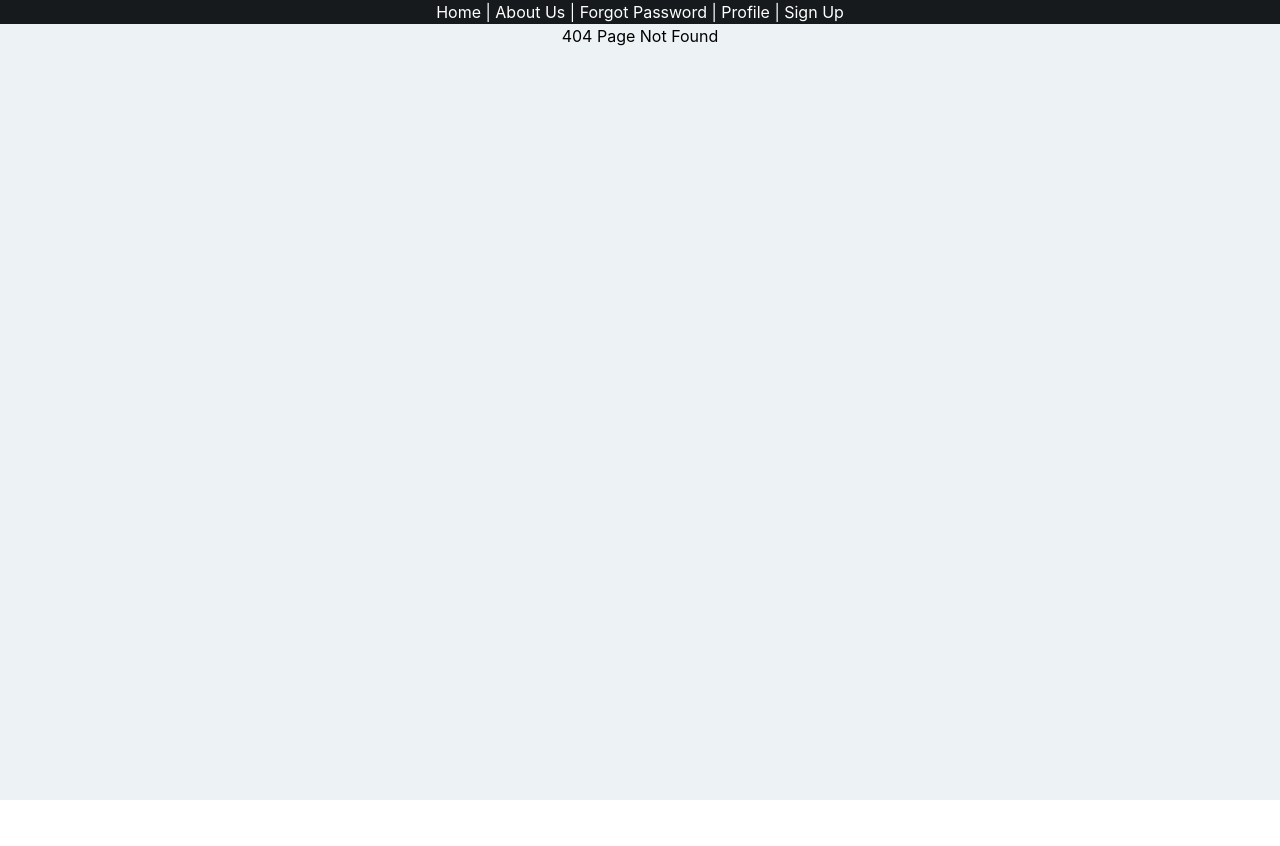
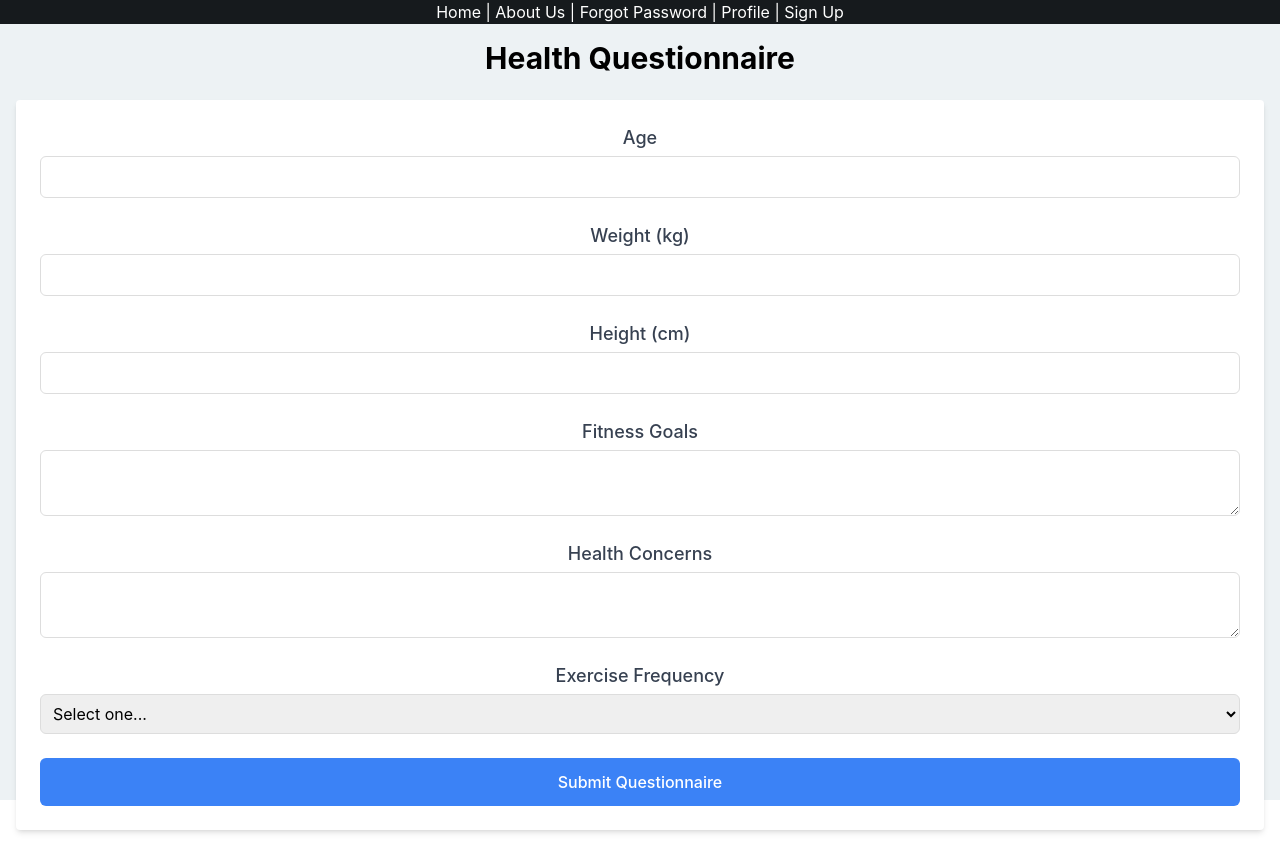
Before and after one commit to kyperbelt/adapted-strength, a React (Create React App) app in the folder frontend/adapted_strength-app/: page /health-questionnaire in a window 1280 px wide. Before the commit this address had no page. Before the commit the page ends 800 px from the top, so only its background shows below. Built offline with nearby package versions, Linux system fonts and the light colour scheme.

Commit message:
Pushing terms of service and questionnaire

```diff
--- a/frontend/adapted_strength-app/src/App.js
+++ b/frontend/adapted_strength-app/src/App.js
@@ -13,11 +13,13 @@ import ForgotPassword from "./pages/ForgotPassword";
 import ResetPassword from './pages/ResetPassword';
 import ResetLinkSent from './pages/ResetLinkSent';
 import SignUp from './pages/SignUp';
-import SignUpAdditional from './pages/SignUpAdditional';
+import SignUpAdditional from './pages/SignUpAdditional.jsx';
 import Memberships from './pages/Memberships.jsx'
 import NotFound from "./pages/NotFound";
 import Login from "./pages/Login";
 import About from "./pages/About.jsx";
+import TermsOfService from './pages/TermsOfService.jsx';
+import HealthQuestionnaire from './pages/HealthQuestionnaire';
 // import footer from '../footer'
 
 
@@ -42,6 +44,8 @@ function App() {
             <Route path="About" element={<About />} />
             <Route path="sign-up" element={<SignUp />} />
             <Route path="sign-up-additional" element={<SignUpAdditional />} />
+            <Route path="terms-of-service" element={<TermsOfService />} />
+            <Route path="health-questionnaire" element={<HealthQuestionnaire />} />
             <Route path="memberships" element={<Memberships />} />
             <Route path="*" element={<NotFound />} />
           </Route>
--- /dev/null
+++ b/frontend/adapted_strength-app/src/pages/HealthQuestionnaire.jsx
@@ -0,0 +1,70 @@
+// HealthQuestionnaire.jsx
+import React, { useState } from 'react';
+import { useNavigate } from 'react-router-dom';
+
+function HealthQuestionnaire() {
+    const [formData, setFormData] = useState({
+        age: '',
+        weight: '',
+        height: '',
+        fitnessGoals: '',
+        healthConcerns: '',
+        exerciseFrequency: '',
+
+    });
+    const navigate = useNavigate();
+
+    const handleChange = (e) => {
+        setFormData({ ...formData, [e.target.name]: e.target.value });
+    };
+
+    const handleSubmit = (e) => {
+        e.preventDefault();
+
+
+
+        console.log(formData);
+        navigate('/next-page'); // Replace with the actual path
+    };
+
+    return (
+        <div className="container mx-auto p-4">
+            <h1 className="text-3xl font-bold text-center mb-6">Health Questionnaire</h1>
+            <form onSubmit={handleSubmit} className="space-y-6 bg-white p-6 rounded shadow-md">
+                <div>
+                    <label htmlFor="age" className="block text-lg font-medium text-gray-700">Age</label>
+                    <input type="number" id="age" name="age" value={formData.age} onChange={handleChange} className="mt-1 block w-full p-2 border border-gray-300 rounded-md" />
+                </div>
+                <div>
+                    <label htmlFor="weight" className="block text-lg font-medium text-gray-700">Weight (kg)</label>
+                    <input type="number" id="weight" name="weight" value={formData.weight} onChange={handleChange} className="mt-1 block w-full p-2 border border-gray-300 rounded-md" />
+                </div>
+                <div>
+                    <label htmlFor="height" className="block text-lg font-medium text-gray-700">Height (cm)</label>
+                    <input type="number" id="height" name="height" value={formData.height} onChange={handleChange} className="mt-1 block w-full p-2 border border-gray-300 rounded-md" />
+                </div>
+                <div>
+                    <label htmlFor="fitnessGoals" className="block text-lg font-medium text-gray-700">Fitness Goals</label>
+                    <textarea id="fitnessGoals" name="fitnessGoals" value={formData.fitnessGoals} onChange={handleChange} className="mt-1 block w-full p-2 border border-gray-300 rounded-md" />
+                </div>
+                <div>
+                    <label htmlFor="healthConcerns" className="block text-lg font-medium text-gray-700">Health Concerns</label>
+                    <textarea id="healthConcerns" name="healthConcerns" value={formData.healthConcerns} onChange={handleChange} className="mt-1 block w-full p-2 border border-gray-300 rounded-md" />
+                </div>
+                <div>
+                    <label htmlFor="exerciseFrequency" className="block text-lg font-medium text-gray-700">Exercise Frequency</label>
+                    <select id="exerciseFrequency" name="exerciseFrequency" value={formData.exerciseFrequency} onChange={handleChange} className="mt-1 block w-full p-2 border border-gray-300 rounded-md">
+                        <option value="">Select one...</option>
+                        <option value="none">None</option>
+                        <option value="1-2 times a week">1-2 times a week</option>
+                        <option value="3-4 times a week">3-4 times a week</option>
+                        <option value="5+ times a week">5+ times a week</option>
+                    </select>
+                </div>
+                <button type="submit" className="w-full bg-blue-500 text-white p-3 rounded-md font-medium hover:bg-blue-600">Submit Questionnaire</button>
+            </form>
+        </div>
+    );
+}
+
+export default HealthQuestionnaire;
--- a/frontend/adapted_strength-app/src/pages/SignUp.jsx
+++ b/frontend/adapted_strength-app/src/pages/SignUp.jsx
@@ -30,11 +30,6 @@ function SubmitButton() {
     return (<button type="submit" className="border-slate-50 border-8 bg-black text-slate-200 rounded-full px-3 py-1 "  >Next</button>);
 }
 
-
-
-
-// document/*.getElementById('sign-up') // TODO: ADAPTEDS-89 */.addEventListener('submit', HandleSubmit);
-
 function AdaptedStrengthLogo() {
     return (<div className="flex flex-col items-center mt-12">
         <img src={logo} className="w-3/4" />
@@ -42,12 +37,15 @@ function AdaptedStrengthLogo() {
 }
 
 export default function SignUp() {
-    const nav = useNavigate();
+    const navigate = useNavigate();
     let HandleSubmit = (event) => {
         event.preventDefault();
-        window.alert("clicked");
+        // user registration logic here
+        // ...
 
-        nav("/sign-up-additional");
+        // After successful registration, redirect to the Terms of Service page
+        navigate("/terms-of-service");
+
         //if (validatePasswordMatch()){ // TODO: ADAPTEDS-89
         // window.location.href = "/sign-up-additional";
         //store info // TODO: ADAPTEDS-89
--- a/frontend/adapted_strength-app/src/pages/SignUpAdditional.jsx
+++ b/frontend/adapted_strength-app/src/pages/SignUpAdditional.jsx
@@ -1,19 +1,32 @@
+import React from 'react';
+import { useNavigate } from 'react-router-dom';
 import logo from '../assets/logo.png';
 
 function FnameField() {
     return (<input type="text" placeholder="First Name" id="fname" name="fname" required />);
 }
+
 function LnameField() {
     return (<input type="text" placeholder="Last Name" id="lname" name="lname" required />);
 }
+
 function DateOfBirthField() {
     return (<input type="date" placeholder="Date of Birth" id="dob" name="dob" required />);
 }
+
 function SexField() {
-    return (<select id="sex" required><option value="M">Male</option><option value="F">Female</option><option value="N">Prefer not to answer</option></select>);
+    return (
+        <select id="sex" required>
+            <option value="M">Male</option>
+            <option value="F">Female</option>
+            <option value="N">Prefer not to answer</option>
+        </select>
+    );
 }
+
 function ShirtSizeField() {
-    return (<select id="shirt_size" required>
+    return (
+        <select id="shirt_size" required>
             <option value="xxs">XXS</option>
             <option value="xs">XS</option>
             <option value="s">S</option>
@@ -22,56 +35,76 @@ function ShirtSizeField() {
             <option value="xl">XL</option>
             <option value="xxl">XXL</option>
             <option value="xxxl">XXXL</option>
-    </select>);
+        </select>
+    );
 }
+
 function AddressField() {
     return (<input type="text" placeholder="Street Address" id="address" name="address" required />);
 }
+
 function CityField() {
     return (<input type="text" placeholder="City" id="city" name="city" required />);
 }
+
 function StateField() {
     return (<input type="text" placeholder="State" id="state" name="state" required />);
 }
+
 function ZipcodeField() {
     return (<input type="text" placeholder="Zipcode" id="zipcode" name="zipcode" required />);
 }
+
 function CellPhoneField() {
     return (<input type="tel" placeholder="Cellphone" id="cell_phone" name="cell_phone" required />);
 }
+
 function HomePhoneField() {
     return (<input type="tel" placeholder="Home Phone" id="home_phone" name="home_phone" />);
 }
+
 function EmergencyContactFnameField() {
     return (<input type="text" placeholder="First Name" id="emergency_contact_fname" name="emergency_contact_fname" required />);
 }
+
 function EmergencyContactLnameField() {
     return (<input type="text" placeholder="Last Name" id="emergency_contact_lname" name="emergency_contact_lname" required />);
 }
+
 function EmergencyContactPhoneField() {
     return (<input type="tel" placeholder="Phone Number" id="emergency_contact_phone" name="emergency_contact_phone" required />);
 }
+
 function HeardField() {
     return (<input type="text" placeholder="Your response here..." id="heard" name="heard" required />);
 }
+
 function SubmitButton() {
-    return (<button type="submit" className="border-slate-50 border-8 bg-black text-slate-200 rounded-full px-3 py-1 "  >Sign Up</button>);
+    return (<button type="submit" className="border-slate-50 border-8 bg-black text-slate-200 rounded-full px-3 py-1">Sign Up</button>);
 }
+
+function AdaptedStrengthLogo() {
+    return (
+        <div className="flex flex-col items-center mt-12">
+            <img src={logo} className="w-3/4" />
+        </div>
+    );
+}
+
+export default function SignUp() {
+    const navigate = useNavigate();
 
     function HandleSubmit(event) {
         event.preventDefault();
-    window.location.href = "/";
+        console.log("Navigating to health questionnaire");
+
+        navigate('/health-questionnaire');
+
+        console.log("Navigation function called");
     }
 
-// document/*.getElementById('sign-up') // TODO: ADAPTEDS-89*/.addEventListener('submit', HandleSubmit);
 
-function AdaptedStrengthLogo() {
-    return (<div className="flex flex-col items-center mt-12">
-        <img src={logo} className="w-3/4" />
-    </div>);
-}
 
-export default function SignUp() {
     return (
         <div className="h-full my-0 content-center w-full top-[100px]">
             <div className="h-56 bg-header-background1">
@@ -80,8 +113,8 @@ export default function SignUp() {
             <div className="bg-[#161A1D] h-full">
                 <div className="relative bottom-20">
                     <h1 className="relative mx-0 text-center text-2xl bottom-4">Additional Information</h1>
-                    <div className="flex w-full justify-center" >
-                        <form className="p-0 w-full flex flex-col items-center bg-slate-50 shadow-md rounded-3xl px-0 pt-8 pb-8 mb-4 max-w-xs">
+                    <div className="flex w-full justify-center">
+                        <form onSubmit={HandleSubmit} className="p-0 w-full flex flex-col items-center bg-slate-50 shadow-md rounded-3xl px-0 pt-8 pb-8 mb-4 max-w-xs">
                             <h3>Basic Info</h3>
                             <div className="w-full flex flex-col items-center px-0 pt-8">
                                 <FnameField />
--- /dev/null
+++ b/frontend/adapted_strength-app/src/pages/TermsOfService.jsx
@@ -0,0 +1,51 @@
+// TermsOfService.jsx
+import React, { useState } from 'react';
+import { useNavigate } from 'react-router-dom';
+
+function TermsOfService() {
+    const [accepted, setAccepted] = useState(false);
+    const navigate = useNavigate();
+
+    const handleAcceptanceChange = (event) => {
+        setAccepted(event.target.checked);
+    };
+
+    const handleSubmit = () => {
+        if (accepted) {
+            navigate('/sign-up-additional');
+        } else {
+            alert("Please accept the terms of service to proceed.");
+        }
+    };
+
+    return (
+        <div className="container mx-auto p-4">
+            <h1 className="text-2xl font-bold text-center mb-4">Terms of Service</h1>
+            <div className="mb-4">
+                {/* Terms of Service content here */}
+                <p>Welcome to Adapted Strength! Please read our Terms of Service carefully.</p>
+                <p>Lorem ipsum dolor sit amet consectetur adipisicing elit. Soluta voluptates facilis nulla vel dolores enim alias voluptatum iusto iure excepturi dicta sapiente quis recusandae quisquam omnis, labore ullam, incidunt nihil.</p>
+                {/* ... */}
+            </div>
+            <div className="flex items-center mb-4">
+                <input
+                    type="checkbox"
+                    id="acceptTerms"
+                    checked={accepted}
+                    onChange={handleAcceptanceChange}
+                    className="mr-2"
+                />
+                <label htmlFor="acceptTerms" className="text-sm">I accept the Terms of Service</label>
+            </div>
+            <button
+                onClick={handleSubmit}
+                className={`px-4 py-2 rounded text-white ${accepted ? 'bg-blue-500' : 'bg-gray-300'}`}
+                disabled={!accepted}
+            >
+                Proceed
+            </button>
+        </div>
+    );
+}
+
+export default TermsOfService;
```
Also changed, not shown: 1 other file (tests, documents, lock files or other folders). Lines whose indentation alone changed are shown as unchanged.
